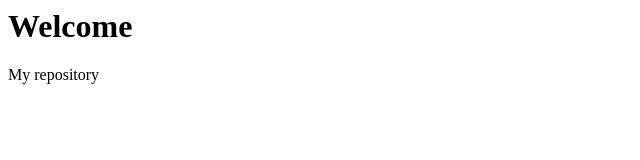
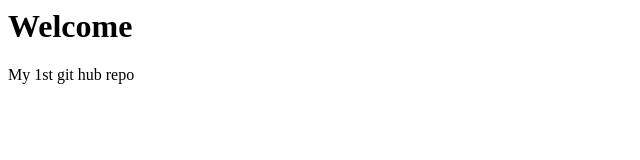
Before and after one commit to Abubakar2929/MyIct, a plain HTML site: page Git.html in a window 1280 px wide. Shown: the full height of the page, 0-640 px from the left. Drawn offline with Linux system fonts and the light colour scheme.

Commit message:
Update Git.html

```diff
--- a/Git.html
+++ b/Git.html
@@ -1,6 +1,6 @@
 <html>
     <body>
         <h1> Welcome</h1>
-        <P> My repository </P>
+        <P> My 1st git hub repo </P>
     </body>
 </html>
```
